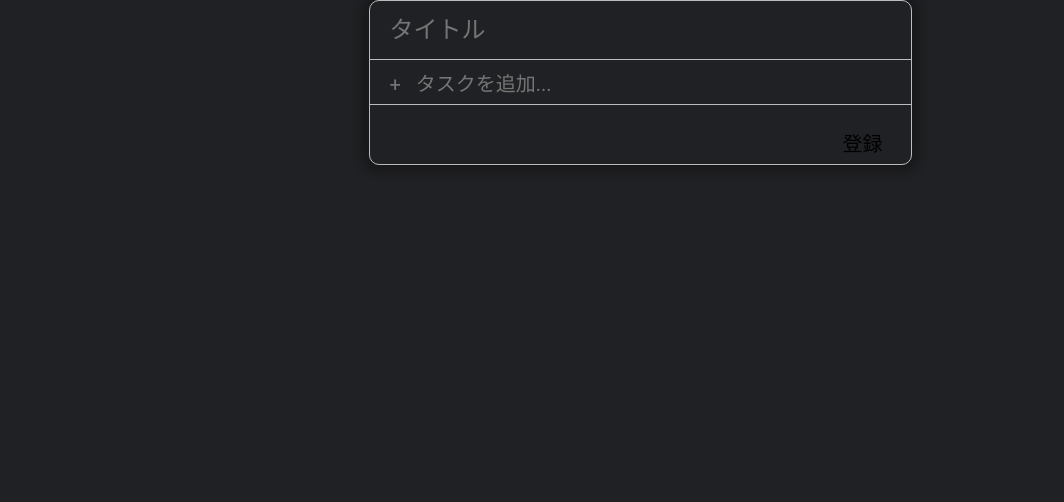
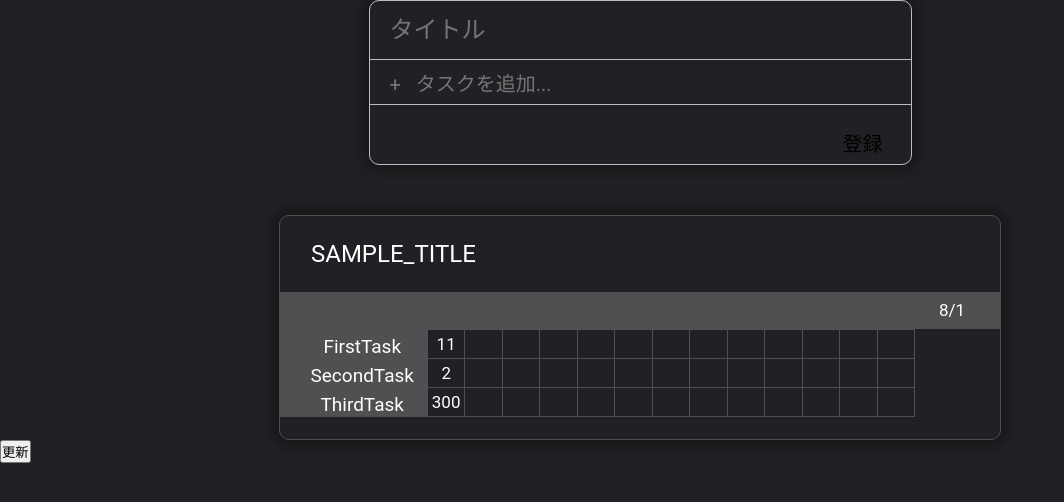
Before and after one commit to Tarec39/TaskLog, a React (Create React App) app: page / in a window 1280 px wide. Shown: the top 502 px of the page, without its empty margins (0-1064 px from the left). Built offline with nearby package versions, Linux system fonts and the light colour scheme.

Commit message:
[stash]　一時保存

```diff
--- a/package.json
+++ b/package.json
@@ -13,6 +13,7 @@
     "react-redux": "^7.2.4",
     "react-scripts": "4.0.3",
     "redux": "^4.1.1",
+    "redux-logger": "^3.0.6",
     "sass": "^1.37.5",
     "styled-components": "^5.3.1",
     "web-vitals": "^1.0.1"
--- a/src/components/TaskLog.js
+++ b/src/components/TaskLog.js
@@ -1,100 +1,63 @@
-import React from 'react'
-import { useSelector } from 'react-redux'
+import React, { useState } from 'react'
+import {  useSelector} from 'react-redux'
 import styled from 'styled-components'
 
 const TaskLogs = () =>{
-    const TaskLogs = useSelector(state=>state)
+    const TaskLogs = useSelector(state=>state.TaskLogs)
     return(
         <TaskLogsStyle>
+            {TaskLogs.map((Log, i) => (
+                <TaskLogStyle key={i}>
+                    <TaskGroupName className="AAA" Name={Log.TaskGroupName}/>
+                    <ContentStyle>
+                    <table>
+                        <tbody>
+                            <Dates Tasks={Log.Tasks}/>
+                            <TasknData Tasks={Log.Tasks}/>
+                        </tbody>
+                    </table>
+
+                    </ContentStyle>
+                </TaskLogStyle>
+            ))}
+            <button onClick={(e)=>{
+                e.preventDefault()
+                console.log(TaskLogs)
+            }}>更新</button>
         </TaskLogsStyle>
-
     )
 }
 
-const TaskLog = (key) =>{
+const TaskGroupName = ({Name}) =>{
     return(
-    <TaskLogStyle key={key}>
-        <TaskGroupName/>
-        {/* Content */}
-    </TaskLogStyle>
+        <TaskGroupNameStyle>{Name}</TaskGroupNameStyle>
     )
 }
-const Content = () =>{
-    return(
-        <ContentStyle>
-            <table>
-                <tbody>
-                    {/* Dates */}
-                    {/* TasknData*/}
-                </tbody>
-            </table>
-        </ContentStyle>
-    )
-}
-const TaskGroupName = () =>{
-    return(
-        <TaskGroupNameStyle>TaskGroupName</TaskGroupNameStyle>
-    )
-}
-const Dates = () =>{
+
+const Dates = ({Tasks}) =>{
+    let Task=Tasks[0]["Data"]
     return(
         <DatesStyle>
             <BlankStyle></BlankStyle>
-            <DateStyle>8/1</DateStyle>
-            <DateStyle>8/1</DateStyle>
-            <DateStyle>8/1</DateStyle>
-            <DateStyle>8/1</DateStyle>
-            <DateStyle>8/1</DateStyle>
-            <DateStyle>8/1</DateStyle>
-            <DateStyle>8/1</DateStyle>
-            <DateStyle>8/1</DateStyle>
-            <DateStyle>8/1</DateStyle>
-            <DateStyle>8/1</DateStyle>
-            <DateStyle>8/1</DateStyle>
-            <DateStyle>8/1</DateStyle>
-            <DateStyle>8/1</DateStyle>
-            <DateStyle>8/1</DateStyle>
-            <DateStyle>8/1</DateStyle>
+            {Object.keys(Task).map((date, i) =>(
+                <DateStyle key={i}>{date}</DateStyle>
+            ))}
         </DatesStyle>
     )
 }
-const TasknData = () =>{
+const TasknData = ({Tasks}) =>{
     return(
-        <TasknDataStyle>
-        <TaskStyle></TaskStyle>
-        <DataStyle><input/></DataStyle>
-        <DataStyle><input/></DataStyle>
-        <DataStyle><input/></DataStyle>
-        <DataStyle><input/></DataStyle>
-        <DataStyle><input/></DataStyle>
-        <DataStyle><input/></DataStyle>
-        <DataStyle><input/></DataStyle>
-        <DataStyle><input/></DataStyle>
-        <DataStyle><input/></DataStyle>
-        <DataStyle><input/></DataStyle>
-        <DataStyle><input/></DataStyle>
-        <DataStyle><input/></DataStyle>
-        <DataStyle><input/></DataStyle>
-        <DataStyle><input/></DataStyle>
-        <DataStyle><input/></DataStyle>
-        <DataStyle><input/></DataStyle>
-        <DataStyle><input/></DataStyle>
-        <DataStyle><input/></DataStyle>
-        <DataStyle><input/></DataStyle>
-        <DataStyle><input/></DataStyle>
-        <DataStyle><input/></DataStyle>
-        <DataStyle><input/></DataStyle>
-        <DataStyle><input/></DataStyle>
-        <DataStyle><input/></DataStyle>
-        <DataStyle><input/></DataStyle>
-        <DataStyle><input/></DataStyle>
-        <DataStyle><input/></DataStyle>
-        <DataStyle><input/></DataStyle>
-        <DataStyle><input/></DataStyle>
-        <DataStyle><input/></DataStyle>
-        <DataStyle><input/></DataStyle>
-        <DataStyle><input/></DataStyle>
-    </TasknDataStyle>
+        <tfoot>
+            {Object.keys(Tasks).map((Task, i) =>(
+                <TasknDataStyle key={i}>
+                <TaskStyle>{Tasks[i]["Task"]}</TaskStyle>
+                {console.log(Tasks[i]["Data"])}
+                {Object.keys(Tasks[i]["Data"]).map((key, j)=>(
+                    <DataStyle key={j}><input value={Tasks[i]["Data"][key]}/></DataStyle>
+                    ))}
+            </TasknDataStyle>
+            ))}
+        </tfoot>
     )
 }
 
@@ -147,6 +110,13 @@ const DateStyle = styled.th`
 
 const BlankStyle = styled.th`
     border: none;
+    font-weight: normal;
+    border: 0.3px solid #4F5052;
+    font-size: 17px;
+    background-color: #4F5052;
+    border-top: none;
+    font-size: 17px;
+    padding: 8px 23px
 `;
 
 const TasknDataStyle = styled.tr``;
@@ -178,9 +148,11 @@ const DataStyle = styled.td`
     font-size: 17px;
     text-align: center;
     input{
+        width: 36.5px;
+        // display: block;
         font-size: 17px;
         color: white;
-        width: 100%;
+        // width: 100%;
         text-align: center;
         border: none;
         outline: none;
--- a/src/reducer/reducer.js
+++ b/src/reducer/reducer.js
@@ -1,11 +1,76 @@
 import { ADD_TASKLOG } from '../actions/actions'
-const reducer = (state, action) =>{
+const initialState = {
+    "TaskLogs" : [
+        {
+            "CreatedDate" : "2010/8/31",
+            "TaskGroupName": "SAMPLE_TITLE",
+            "Tasks": [
+              {
+            "Task": "FirstTask",
+            "Data": {
+              "8/1": "11",
+              "8/2": "",
+              "8/3": "",
+              "8/4": "",
+              "8/5": "",
+              "8/6": "",
+              "8/7": "",
+              "8/8": "",
+              "8/9": "",
+              "8/10": "",
+              "8/11": "",
+              "8/12": "",
+              "8/14": ""
+            }
+              },
+              {
+            "Task": "SecondTask",
+            "Data": {
+              "8/1": "2",
+              "8/2": "",
+              "8/3": "",
+              "8/4": "",
+              "8/5": "",
+              "8/6": "",
+              "8/7": "",
+              "8/8": "",
+              "8/9": "",
+              "8/10": "",
+              "8/11": "",
+              "8/12": "",
+              "8/14": ""
+            }
+              },
+              {
+            "Task": "ThirdTask",
+            "Data": {
+              "8/1": "300",
+              "8/2": "",
+              "8/3": "",
+              "8/4": "",
+              "8/5": "",
+              "8/6": "",
+              "8/7": "",
+              "8/8": "",
+              "8/9": "",
+              "8/10": "",
+              "8/11": "",
+              "8/12": "",
+              "8/14": ""
+            }
+              }
+            ]
+        },
+    ]
+}
+
+const reducer = (state = initialState, action) =>{
     switch(action.type) {
         case ADD_TASKLOG:
-            return [
+            return {
                 ...state,
-                action.TaskLog
-            ]
+                "TaskLogs" :[...state.TaskLogs, action.TaskLog]
+            }
 
         default:
             return state
--- a/src/store/store.js
+++ b/src/store/store.js
@@ -2,67 +2,6 @@ import { createStore, applyMiddleware} from 'redux'
 import logger from 'redux-logger'
 import reducer  from '../reducer/reducer'
 
-const TaskLogs = [
-      {
-        "CreatedDate": "2021-8-1",
-        "TaskGroupName": "テスト",
-        "Tasks": [
-          {
-              "Task": "FirstTask",
-              "Data": {
-                "8/1": "11",
-                "8/2": "",
-                "8/3": "",
-                "8/4": "",
-                "8/5": "",
-                "8/6": "",
-                "8/7": "",
-                "8/8": "",
-                "8/9": "",
-                "8/10": "",
-                "8/11": "",
-                "8/12": "",
-                "8/14": ""
-              }
-          },
-          {
-              "Task": "SecondTask",
-              "Data": {
-                "8/1": "2",
-                "8/2": "",
-                "8/3": "",
-                "8/4": "",
-                "8/5": "",
-                "8/6": "",
-                "8/7": "",
-                "8/8": "",
-                "8/9": "",
-                "8/10": "",
-                "8/11": "",
-                "8/12": "",
-                "8/14": ""
-              }
-          },
-          {
-              "Task": "ThirdTask",
-              "Data": {
-                "8/1": "300",
-                "8/2": "",
-                "8/3": "",
-                "8/4": "",
-                "8/5": "",
-                "8/6": "",
-                "8/7": "",
-                "8/8": "",
-                "8/9": "",
-                "8/10": "",
-                "8/11": "",
-                "8/12": "",
-                "8/14": ""
-              }
-          }
-        ]
-      }
-    ]
 
-export const store = createStore(reducer, TaskLogs, applyMiddleware(logger))
+
+export const store = createStore(reducer, applyMiddleware(logger))
```
Also changed, not shown: src/components/Form.js (line endings or trailing spaces), 1 other file (tests, documents, lock files or other folders).
